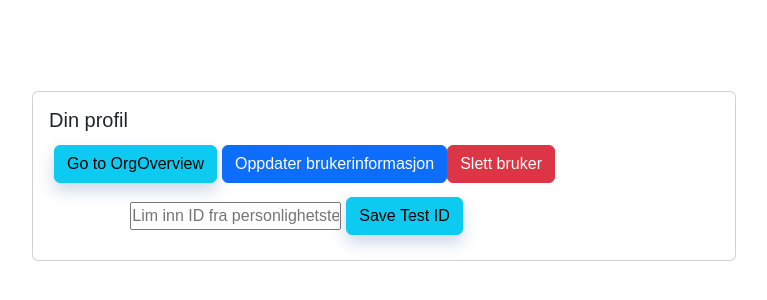
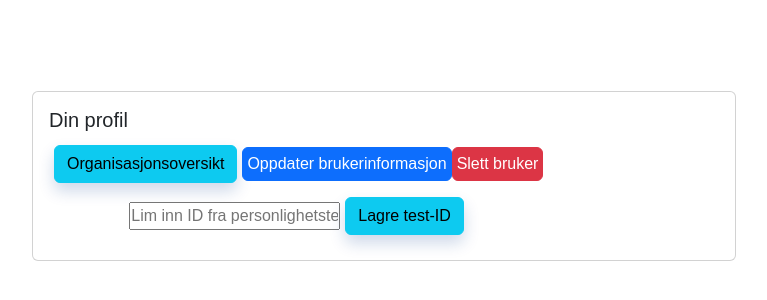
Before and after one commit to fielcool/app2000-gruppe13, a React (Create React App) app in the folder client/: page /LoggedInUser in a window 1280 px wide. Shown: the part 224-524 px from the top of the page, without its empty margins (256-1023 px from the left). Built offline with nearby package versions, Linux system fonts and the light colour scheme.

Commit message:
modified:   client/src/App.css 	modified:   client/src/LoggedInUser.js 	modified:   client/src/PersonalityTestIdForm.js

```diff
--- a/client/src/App.css
+++ b/client/src/App.css
@@ -58,6 +58,11 @@ a {
   height: 100%;
   min-height: 100vh;
   padding: 10px;
+  margin-right:auto;
+}
+
+.btn2 {
+  padding: 4px;
 }
 
 .id-input{
--- a/client/src/LoggedInUser.js
+++ b/client/src/LoggedInUser.js
@@ -76,14 +76,14 @@ const LoggedInUser = () => {
           <Card.Body>
             <Card.Title>Din profil</Card.Title>
             <Button variant="info" onClick={handleGoToOrgOverview} className="btn btn-info btn-md fp-button shadow-custom">
-              Go to OrgOverview
+              Organisasjonsoversikt
             </Button>
 
-            <Button variant="primary" onClick={handleUpdateUserInfo}>
+            <Button variant="primary" onClick={handleUpdateUserInfo} className="btn2">
               Oppdater brukerinformasjon
             </Button>
 
-            <Button variant="danger" onClick={() => setShowModal(true)}>
+            <Button variant="danger" onClick={() => setShowModal(true)}className="btn2">
               Slett bruker
             </Button>
 
--- a/client/src/PersonalityTestIdForm.js
+++ b/client/src/PersonalityTestIdForm.js
@@ -36,7 +36,7 @@ function PersonalityTestIdForm({ authToken }) {
         onChange={handleTestIdChange}
         placeholder="Lim inn ID fra personlighetstesten"
       />
-      <button type="submit" className="btn btn-info btn-md fp-button shadow-custom">Save Test ID</button>
+      <button type="submit" className="btn btn-info btn-md fp-button shadow-custom">Lagre test-ID</button>
     </form>
   );
 }
```
